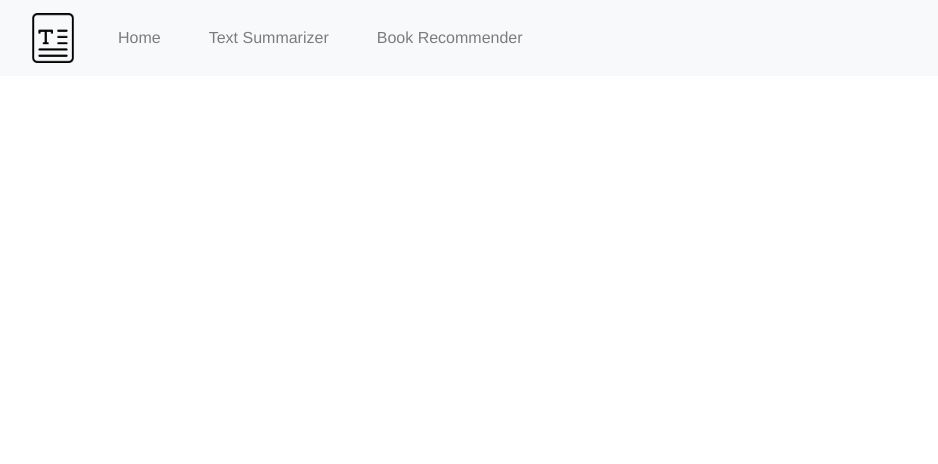
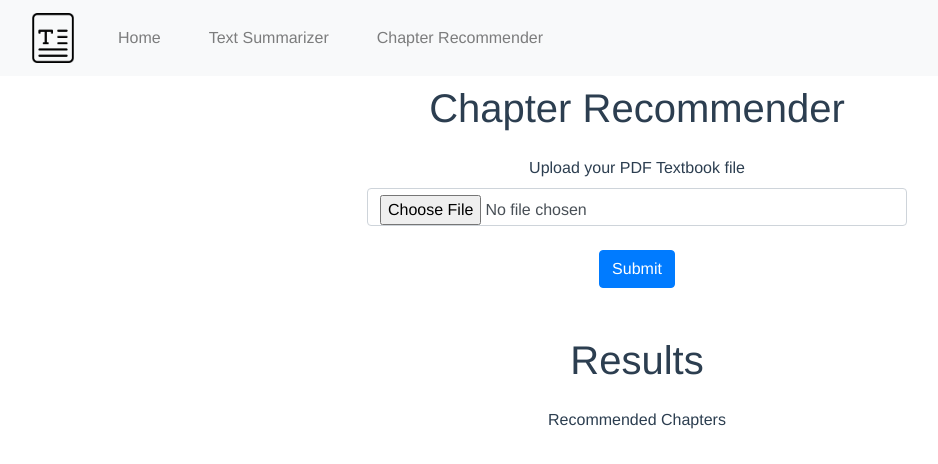
Before and after one commit to wyf114/text-mining-project, a Vue app in the folder web_app/frontend/: page /chapter-recommender in a window 1280 px wide. Shown: the top 464 px of the page, without its empty margins (3-941 px from the left). Built offline with nearby package versions, Linux system fonts and the light colour scheme.

Commit message:
error fix for "chapter recommender" page

```diff
--- a/web_app/frontend/src/components/TopNavigation.vue
+++ b/web_app/frontend/src/components/TopNavigation.vue
@@ -12,7 +12,7 @@
                         <a class="nav-link mx-3" href="/text-summarizer">Text Summarizer</a>
                     </li>
                     <li class="nav-item">
-                        <a class="nav-link mx-3" href="/book-recommender">Book Recommender</a>
+                        <a class="nav-link mx-3" href="/chapter-recommender">Chapter Recommender</a>
                     </li>
                 </ul>
 
--- a/web_app/frontend/src/router/index.js
+++ b/web_app/frontend/src/router/index.js
@@ -1,6 +1,6 @@
 import { createRouter, createWebHistory } from 'vue-router'
 import TextSummarizer from '../views/TextSummarizer.vue'
-import BookRecommender from '../views/BookRecommender.vue'
+import ChapterRecommender from '../views/ChapterRecommender.vue'
 
 const routes = [
     {
@@ -13,11 +13,11 @@ const routes = [
     },
 
     {
-        path: '/book-recommender',
-        name: 'BookRecommender',
-        component: BookRecommender,
+        path: '/chapter-recommender',
+        name: 'ChapterRecommender',
+        component: ChapterRecommender,
         meta: {
-            title: 'Book Recommender',
+            title: 'Chapter Recommender',
         }
     }
 ]
--- a/web_app/frontend/src/views/BookRecommender.vue
+++ b/web_app/frontend/src/views/ChapterRecommender.vue
@@ -45,7 +45,7 @@
 <!--###### script #####-->
 <script>
 export default {
-    name: 'BookRecommender',
+    name: 'ChapterRecommender',
     data() {
         return {
             file1: null,
```
